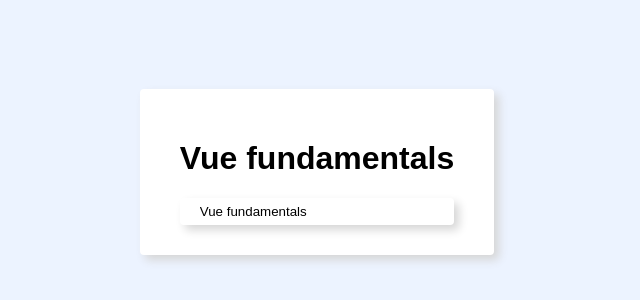
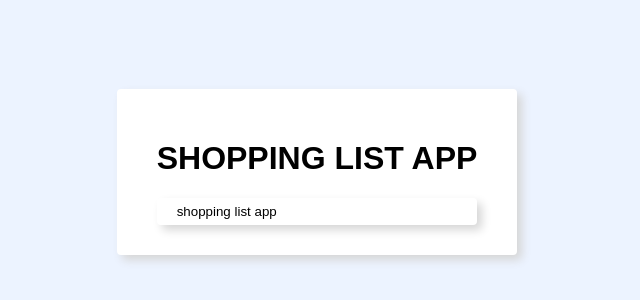
Before and after one commit to ThomasGrandmagnac/Vue-Fundamentals, a plain HTML site: page index.html in a window 1280 px wide. Shown: the part 236-536 px from the top of the page, without its empty margins (323-963 px from the left). Drawn offline with nearby package versions, Linux system fonts and the light colour scheme.

Commit message:
[Add] Vue Fundamentals - Template Syntax And Expressions.

```diff
--- a/index.html
+++ b/index.html
@@ -8,7 +8,7 @@
 </head>
 <body>
     <div id="shopping-list" class="shoppingList">
-        <h1>{{ header }}</h1>
+        <h1>{{ header.toLocaleUpperCase() }}</h1>
         <input type="text" v-model="header">
     </div>
     <script src="https://unpkg.com/vue"></script>
@@ -16,7 +16,7 @@
         var shoppingList = new Vue({
             el: '#shopping-list',
             data: {
-                header: 'Vue fundamentals'
+                header: 'shopping list app'
             }
         });
     </script>
```
